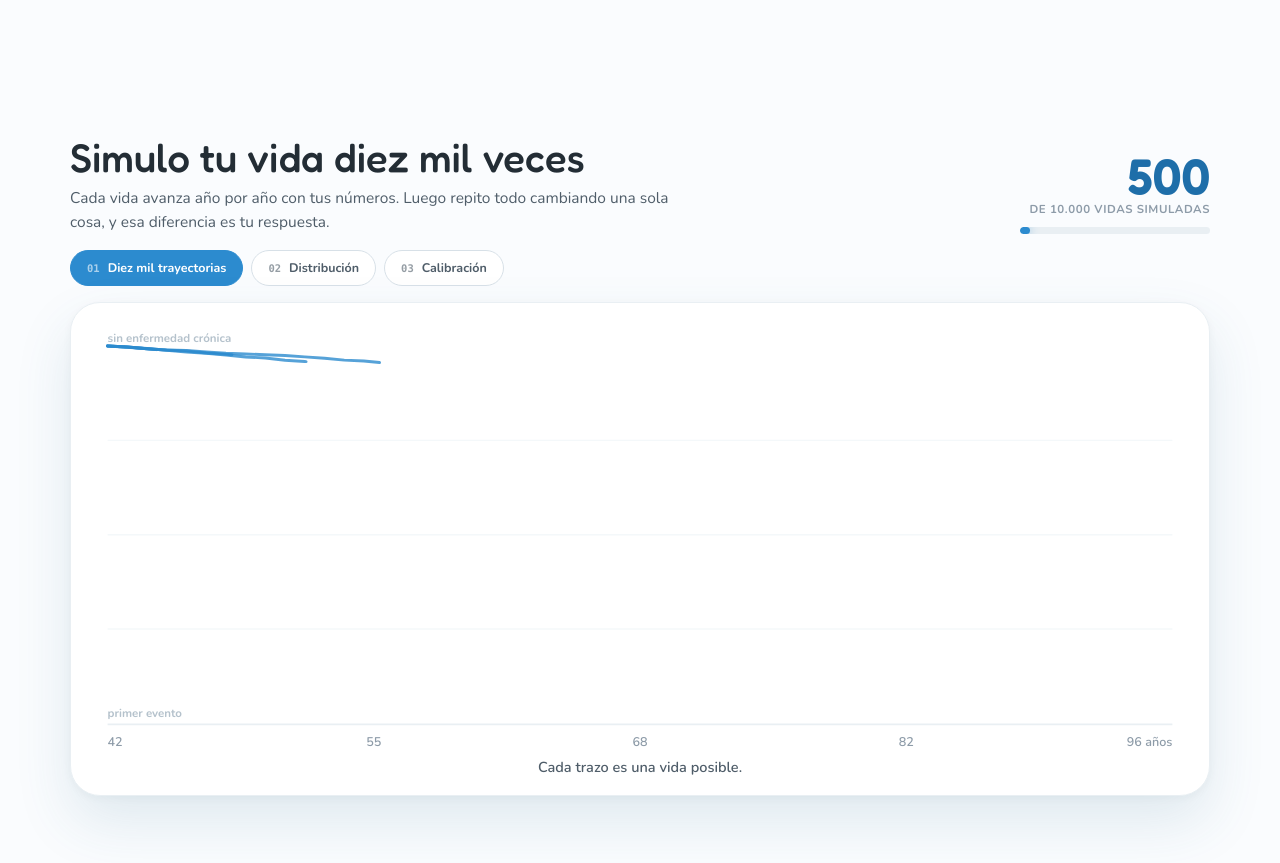
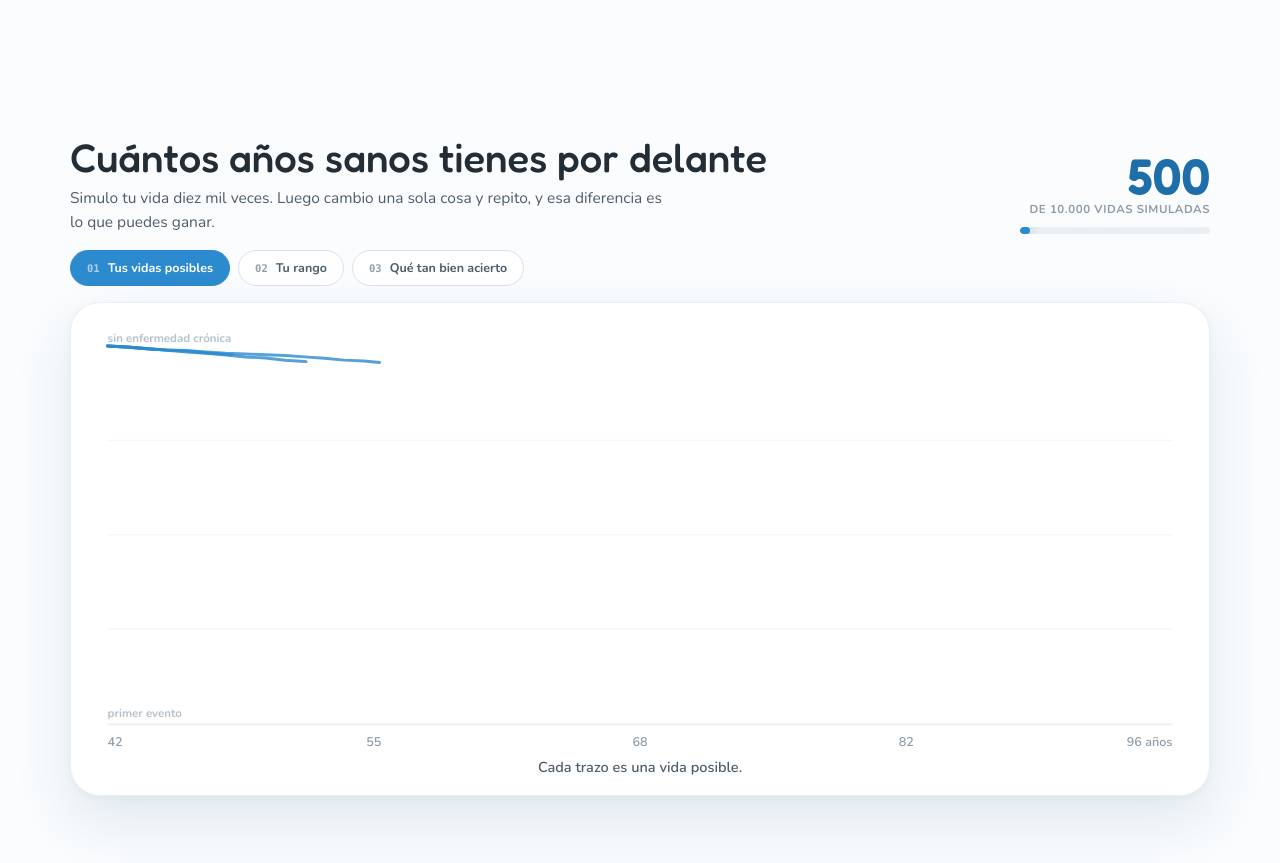
Before and after one commit to agustinbarrientos/platanus-bog-26, a Next.js app in the folder apps/web/: page / in a window 1280 px wide. Shown: the part 940-1803 px from the top of the page. Built offline with nearby package versions, Linux system fonts and the light colour scheme.

Commit message:
Improve landing copy for clarity and voice
Updates engine and proof section copy to be more user-facing and conversational: clearer section title, friendlier pill labels, and simpler calibration description.

```diff
--- a/apps/web/src/components/landing/engine-section.tsx
+++ b/apps/web/src/components/landing/engine-section.tsx
@@ -15,7 +15,7 @@ import {
 import { ChevronLeftIcon, ChevronRightIcon, NudgeArrowIcon } from "./icons";
 
 /**
- * "Simulo tu vida diez mil veces" — the pinned engine scene.
+ * "Cuántos años sanos tienes por delante" — the pinned engine scene.
  *
  * Scrolling through the section walks three views of the same simulation:
  * the trajectories being drawn one by one, the distribution they collapse
@@ -27,9 +27,9 @@ const F = "var(--font-fredoka), system-ui, sans-serif";
 const clamp = (x: number) => Math.max(0, Math.min(1, x));
 
 const PILLS: { stage: Stage; label: string }[] = [
-  { stage: 1, label: "Diez mil trayectorias" },
-  { stage: 2, label: "Distribución" },
-  { stage: 3, label: "Calibración" },
+  { stage: 1, label: "Tus vidas posibles" },
+  { stage: 2, label: "Tu rango" },
+  { stage: 3, label: "Qué tan bien acierto" },
 ];
 
 const CAPTIONS: Record<Stage, (local: number) => string> = {
@@ -402,11 +402,11 @@ export function EngineSection() {
           <div style={{ display: "flex", alignItems: "flex-end", gap: 20, flexWrap: "wrap" }}>
             <div className="mo-col" style={{ gap: 7 }}>
               <h2 className="mo-h2" style={{ fontSize: 40, lineHeight: 1.1 }}>
-                Simulo tu vida diez mil veces
+                Cuántos años sanos tienes por delante
               </h2>
               <p className="mo-lede" style={{ fontSize: 15.5, lineHeight: 1.55, maxWidth: 600 }}>
-                Cada vida avanza año por año con tus números. Luego repito todo cambiando una sola
-                cosa, y esa diferencia es tu respuesta.
+                Simulo tu vida diez mil veces. Luego cambio una sola cosa y repito, y esa diferencia
+                es lo que puedes ganar.
               </p>
             </div>
             <div className="mo-eng__counter">
--- a/apps/web/src/components/landing/proof-section.tsx
+++ b/apps/web/src/components/landing/proof-section.tsx
@@ -120,7 +120,7 @@ export function ProofSection() {
             </div>
             <div style={{ flex: 1, display: "flex", flexDirection: "column", gap: 4, paddingBottom: 6 }}>
               <div style={{ fontWeight: 700, fontSize: 14.5, lineHeight: 1.4, color: "#232D35" }}>
-                de las veces mi rango del 90% contuvo el resultado real
+                de las veces acerté dentro de mi rango
               </div>
               <div style={{ fontWeight: 600, fontSize: 12.5, color: "#8D9BA8" }}>
                 El objetivo es 90%: me faltan dos puntos.
```
